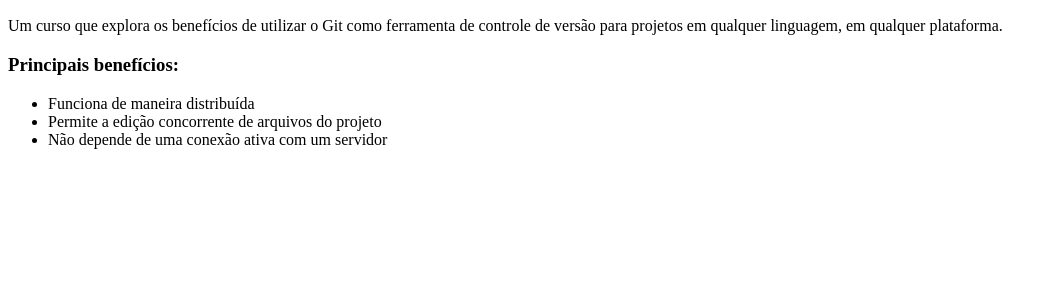
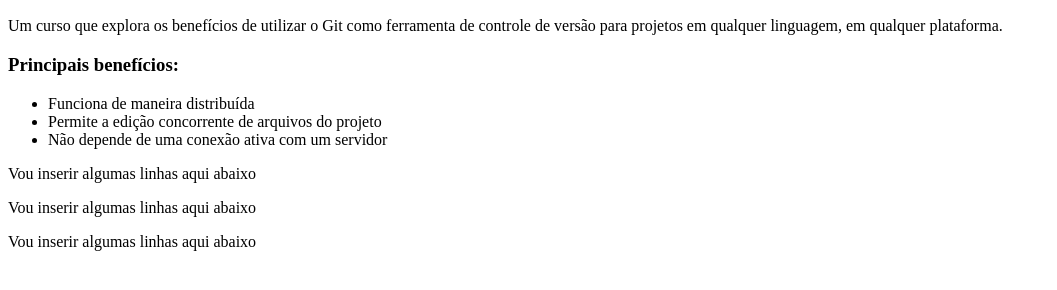
Before and after one commit to flaviossantana/aluragit, a plain HTML site: page index.html in a window 1280 px wide. Shown: the part 96-386 px from the top of the page, without its empty margins (0-1057 px from the left). Drawn offline with Linux system fonts and the light colour scheme.

Commit message:
Arquivo alterado.

```diff
--- a/index.html
+++ b/index.html
@@ -13,5 +13,9 @@
             <li>Permite a edição concorrente de arquivos do projeto</li>
             <li>Não depende de uma conexão ativa com um servidor</li>
         </ul>
+
+		<p>Vou inserir algumas linhas aqui abaixo</p>
+		<p>Vou inserir algumas linhas aqui abaixo</p>
+		<p>Vou inserir algumas linhas aqui abaixo</p>
     </body>
 </html>
```
